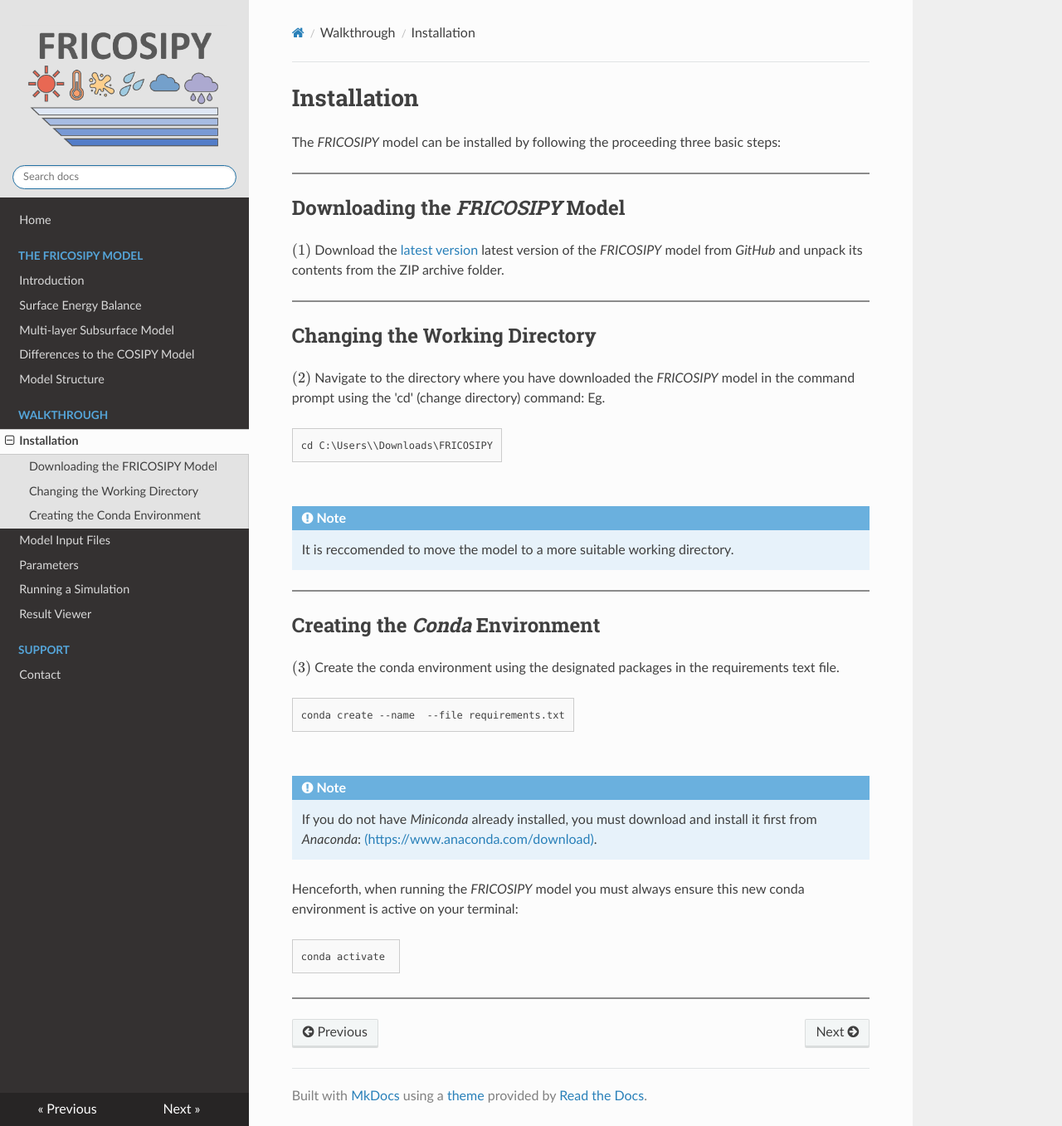
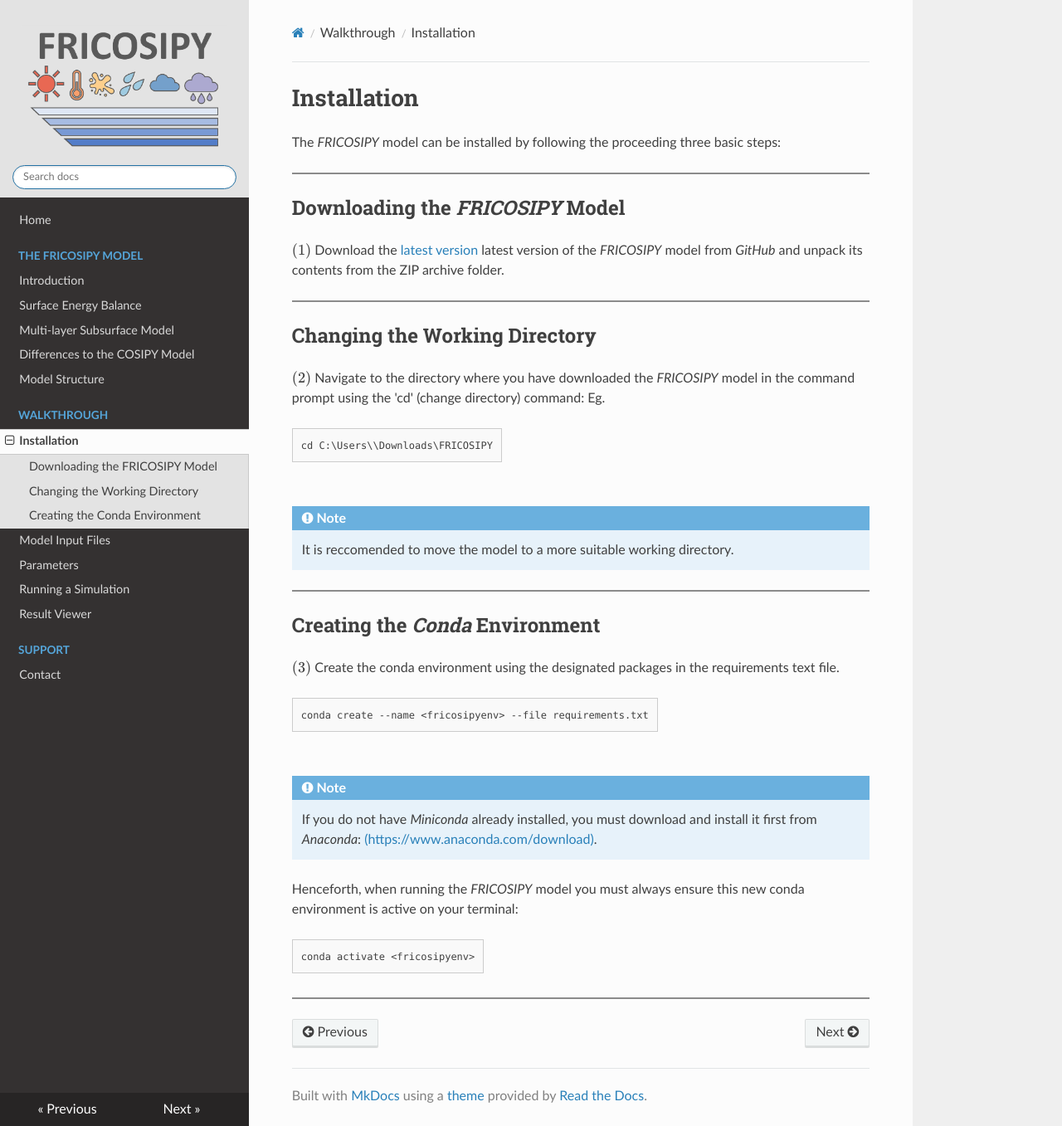
Before and after one commit to MarcusGastaldello/FRICOSIPY, an MkDocs documentation site: the page built from docs/installation.md, in a window 1280 px wide and 1357 px high. Shown: the whole window at 83% size. Built offline with MkDocs 1.6.1, drawn with Linux system fonts in a browser that asks for light colours.

Commit message:
Update conda environment name in installation guide

```diff
--- a/docs/installation.md
+++ b/docs/installation.md
@@ -34,7 +34,7 @@
 **$(3)$**    Create the conda environment using the designated packages in the requirements text file.
 
 <div style="border:1px solid #ccc; padding:10px; background:#f9f9f9; display:inline-block; max-width:100%; overflow-x:auto; text-align:left;">
-  <code style="background:none !important; border:none !important; padding:0 !important; color:#404040; font-family:Consolas, 'Liberation Mono', Courier, monospace;">conda create --name <env> --file requirements.txt</code>
+  <code style="background:none !important; border:none !important; padding:0 !important; color:#404040; font-family:Consolas, 'Liberation Mono', Courier, monospace;">conda create --name &lt;fricosipyenv&gt; --file requirements.txt</code>
 </div>
 <br>
 !!! note
@@ -44,7 +44,7 @@
 Henceforth, when running the *FRICOSIPY* model you must always ensure this new conda environment is active on your terminal:
 
 <div style="border:1px solid #ccc; padding:10px; background:#f9f9f9; display:inline-block; max-width:100%; overflow-x:auto; text-align:left;">
-  <code style="background:none !important; border:none !important; padding:0 !important; color:#404040; font-family:Consolas, 'Liberation Mono', Courier, monospace;">conda activate <env></code>
+  <code style="background:none !important; border:none !important; padding:0 !important; color:#404040; font-family:Consolas, 'Liberation Mono', Courier, monospace;">conda activate &lt;fricosipyenv&gt;</code>
 </div>
 
 <hr style="height:2px; background-color:#8b8b8b; border:none;" />
```
